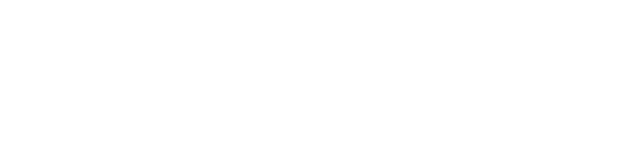
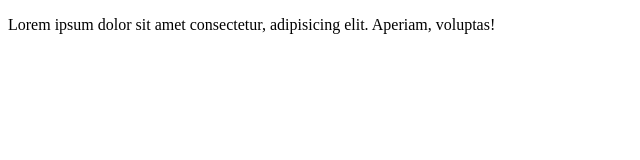
Before and after one commit to Abhipatel2578/localrepo, a plain HTML site: page index.html in a window 1280 px wide. Shown: the whole page, without its empty margins (0-640 px from the left). Drawn offline with Linux system fonts and the light colour scheme.

Commit message:
ad new feature

```diff
--- a/index.html
+++ b/index.html
@@ -6,6 +6,6 @@
     <title>Document</title>
 </head>
 <body>
-
+    <p>Lorem ipsum dolor sit amet consectetur, adipisicing elit. Aperiam, voluptas!</p>
 </body>
 </html>
```
